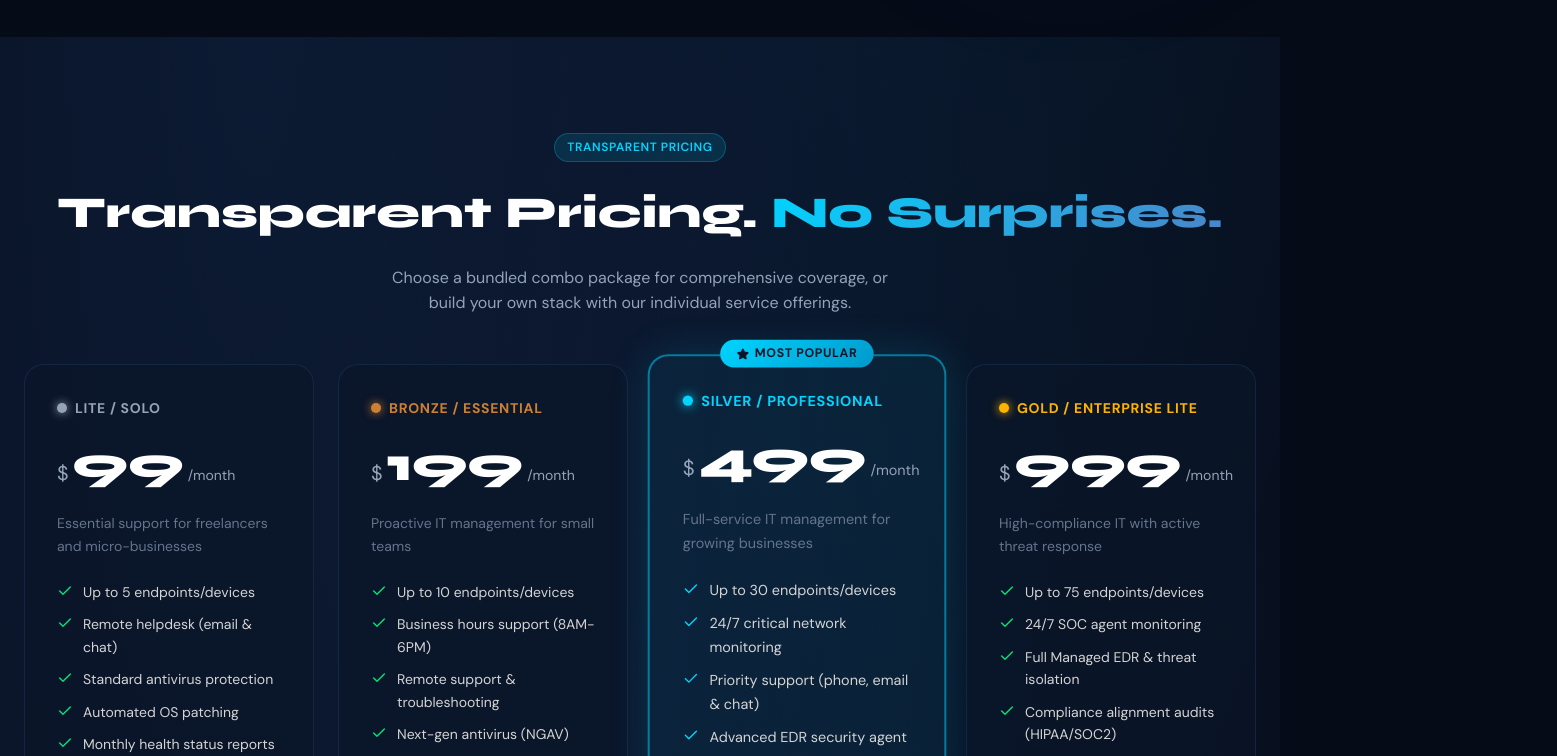
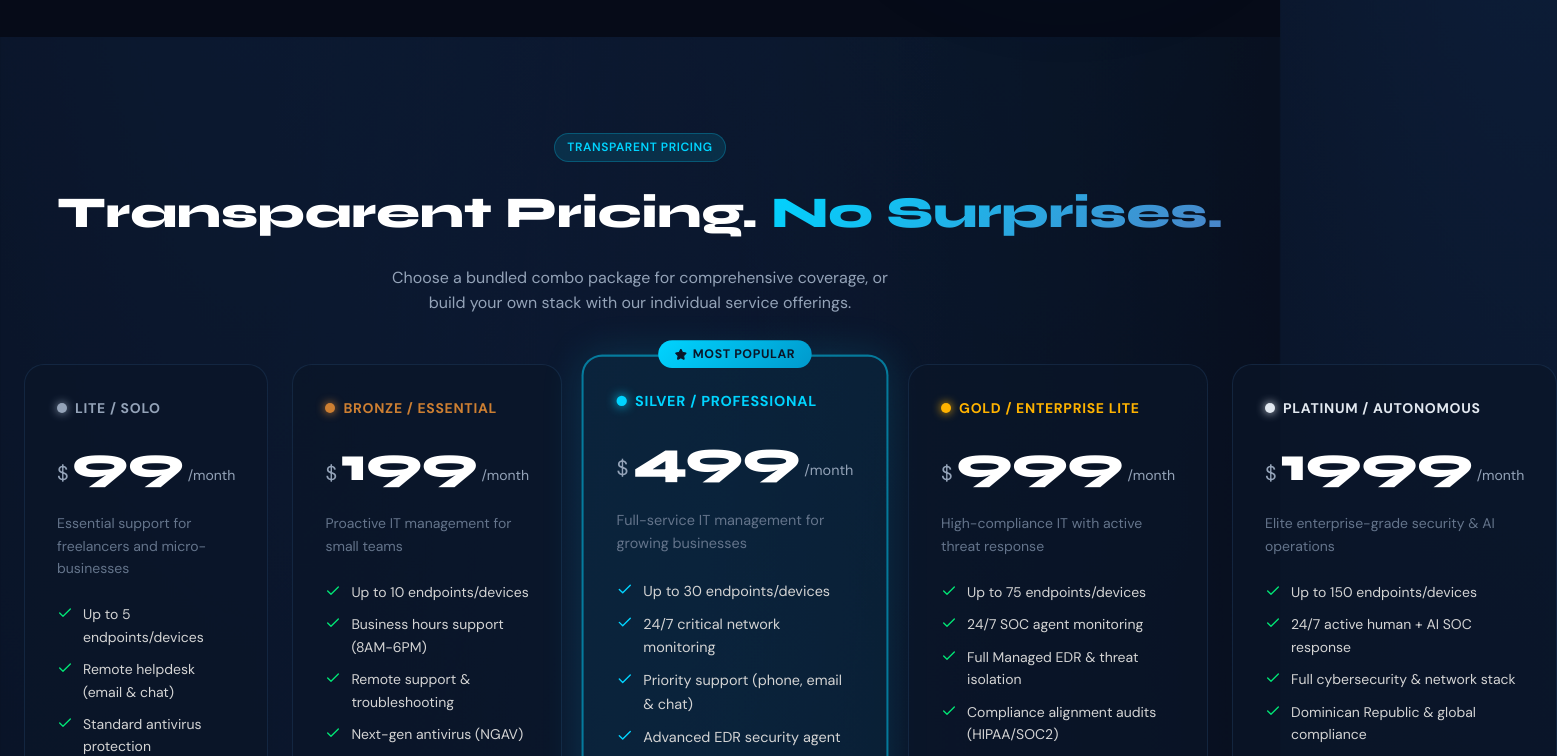
Before and after one commit to kooltechboy/kooltechsolutions, a Next.js app: page / in a window 1280 px wide. Shown: the part 4320-5076 px from the top of the page, 1557 px wide, since content can reach past the window. Built offline with nearby package versions, Linux system fonts and the light colour scheme; no server answers; the database is empty.

Commit message:
style(pricing): align all 5 pricing tiers horizontally on the same row on desktop viewports

```diff
--- a/src/app/globals.css
+++ b/src/app/globals.css
@@ -647,3 +647,29 @@ body {
   font-weight: 600;
   color: #fff;
 }
+
+/* Pricing Grid - align 5 options horizontally on desktop */
+.pricing-grid {
+  display: grid;
+  grid-template-columns: 1fr;
+  gap: 1.5rem;
+  align-items: start;
+}
+
+@media (min-width: 640px) {
+  .pricing-grid {
+    grid-template-columns: repeat(2, 1fr);
+  }
+}
+
+@media (min-width: 768px) {
+  .pricing-grid {
+    grid-template-columns: repeat(3, 1fr);
+  }
+}
+
+@media (min-width: 1200px) {
+  .pricing-grid {
+    grid-template-columns: repeat(5, 1fr);
+  }
+}
--- a/src/components/sections/PricingSection.tsx
+++ b/src/components/sections/PricingSection.tsx
@@ -72,7 +72,7 @@ export default function PricingSection() {
 
   return (
     <section className="section" style={{ background: "rgba(10,22,40,0.4)" }}>
-      <div className="container">
+      <div className="container" style={{ maxWidth: "1500px" }}>
         <div style={{ textAlign: "center", marginBottom: "3rem" }}>
           <div className="badge badge-cyan" style={{ marginBottom: "1rem" }}>{t("pricing.badge")}</div>
           <h2 style={{ fontFamily: "Syne, sans-serif", fontWeight: 800, fontSize: "clamp(1.75rem, 4vw, 2.75rem)", color: "white", marginBottom: "1rem" }}>
@@ -83,11 +83,7 @@ export default function PricingSection() {
           </p>
         </div>
 
-        <div style={{
-          display: "grid",
-          gridTemplateColumns: "repeat(auto-fit, minmax(min(280px, 100%), 1fr))",
-          gap: "1.5rem", alignItems: "start",
-        }}>
+        <div className="pricing-grid">
           {tiers.map(tier => (
             <div key={tier.name} className={tier.popular ? "pricing-popular-card" : ""} style={{
               position: "relative",
```
